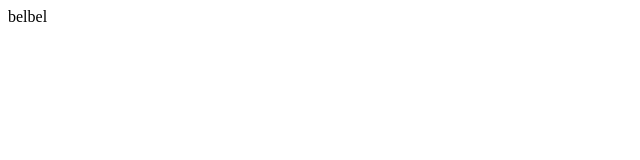
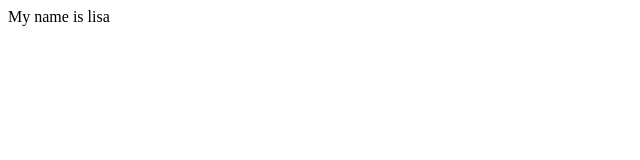
Before and after one commit to lbella37/lbella37.github.io, a plain HTML site: page index.html in a window 1280 px wide. Shown: the full height of the page, 0-640 px from the left. Drawn offline with Linux system fonts and the light colour scheme.

Commit message:
Update index.html

```diff
--- a/index.html
+++ b/index.html
@@ -1 +1 @@
-<pusss>belbel</pusss>
+<halo<br>My name is lisa</bebel>
```
